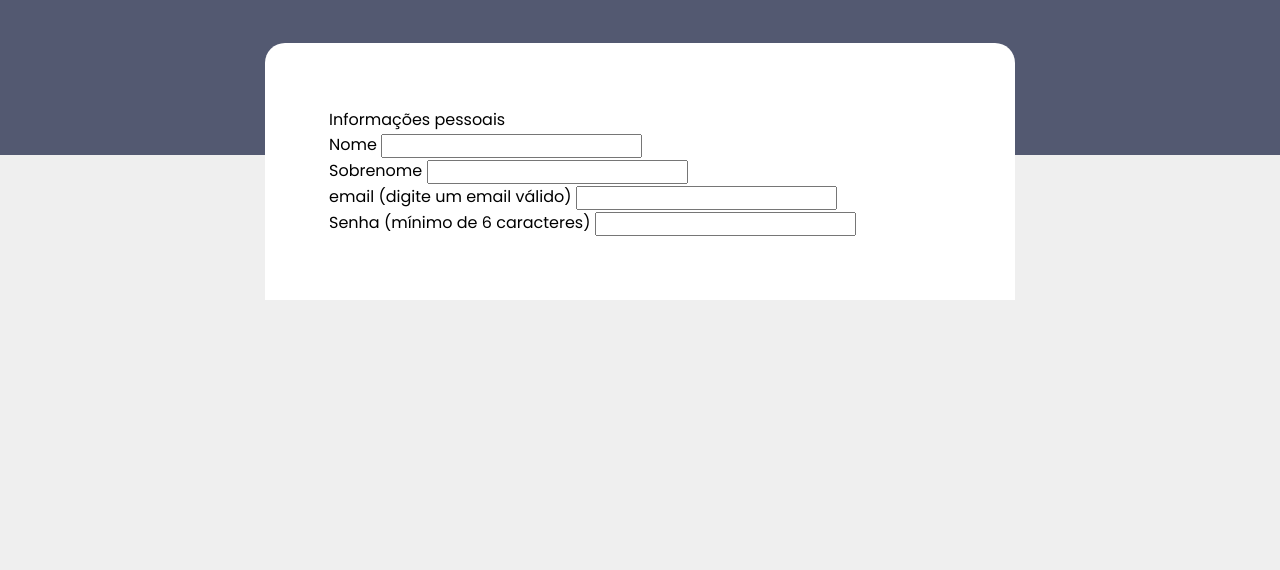
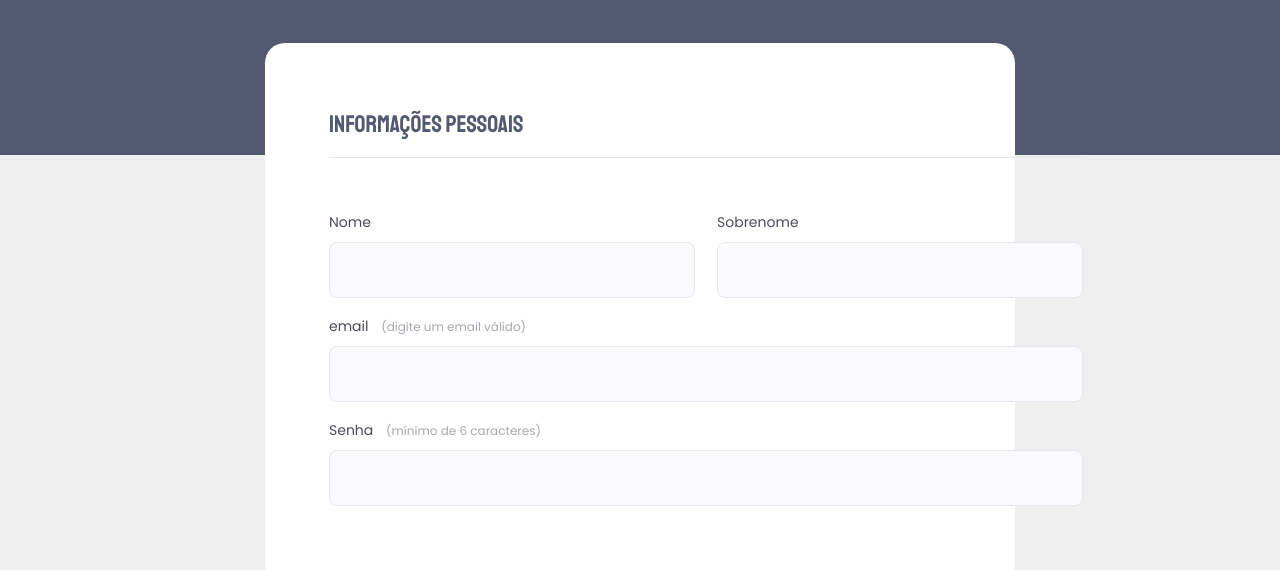
Before and after one commit to joao-sillva/mentoria, a plain HTML site: page index.html in a window 1280 px wide. Shown: the part 281-851 px from the top of the page. Before the commit the page ends 800 px from the top, so only its background shows below. Drawn offline with Linux system fonts and the light colour scheme.

Commit message:
Apply style fieldset

```diff
--- a/style.css
+++ b/style.css
@@ -59,3 +59,77 @@ form {
 fieldset {
   border: none;
 }
+
+fieldset legend {
+  font-family: "Staatliches", sans-serif;
+  font-size: 24px;
+  width: 100%;
+
+  border-bottom: 1px solid #E6E6F0;
+  padding-bottom: 16px;
+  margin-bottom: 36px;
+}
+
+fieldset h2 {
+  font-size: 20px;
+  font-weight: 400;
+  margin-bottom: 11px;
+}
+
+fieldset legend,
+fieldset h2 {
+  font-family: "Staatliches", sans-serif;
+  color: #535971;
+  line-height: 34px;
+}
+
+.fieldset-wrapper {
+  display: flex;
+  flex-direction: column;
+  gap: 16px;
+}
+
+.column-2 {
+  display: flex;
+  gap: 22px;
+}
+
+.column-2 > div {
+  width: 100%;
+}
+
+.input-wrapper {
+  display: flex;
+  flex-direction: column;
+}
+
+.input-wrapper label {
+  color: #4E4958;
+  font-size: 14px;
+  line-height: 24px;
+  margin-bottom: 8px;
+}
+
+.input-wrapper label span {
+  color: #a9a7af;
+  font-size: 12px;
+  line-height: 20px;
+  margin-left: 9px;
+}
+
+.input-wrapper label span:hover {
+  color: #6c6a71;
+}
+
+.input-wrapper input {
+  background: #FAFAFC;
+  color: #6c6a71;
+  font-size: 16px;
+  line-height: 26px;
+
+  border: 1px solid #E6E6F0;
+  border-radius: 8px;
+
+  height: 56px;
+  padding: 24px;
+}
```
